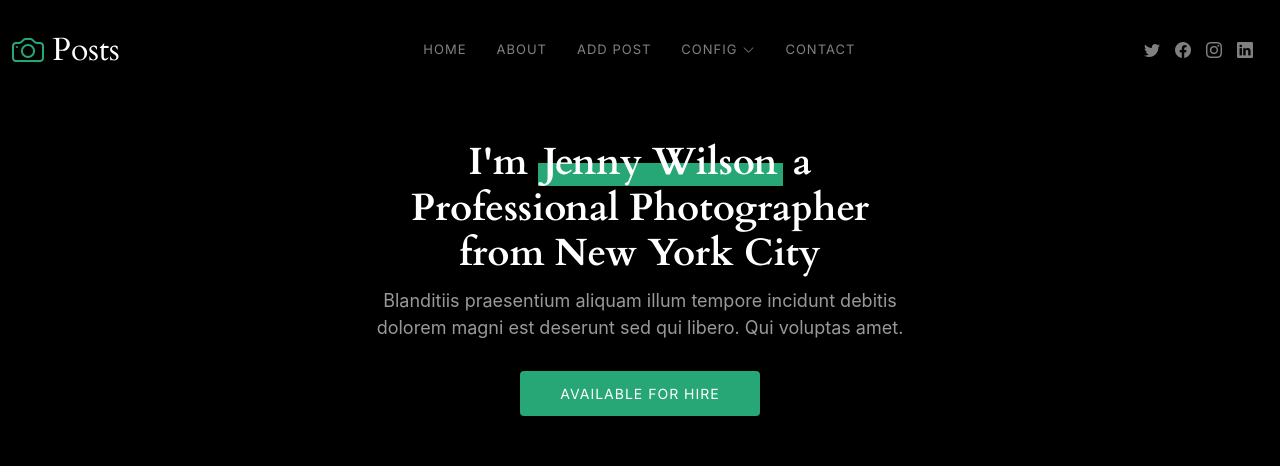
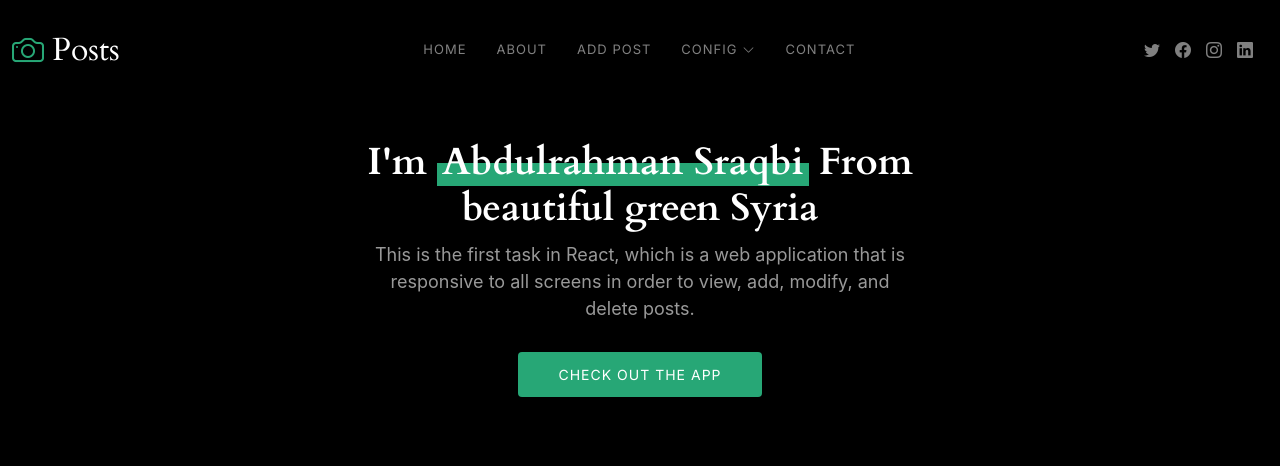
Before and after one commit to Abdalrhmanal/TaskFrist-Reacr-Abdulrahamn-Alsaraqbo, a React (Create React App) app: page / in a window 1280 px wide. Shown: the top 466 px of the page. Built offline with nearby package versions, Linux system fonts and the light colour scheme; no server answers.

Commit message:
updata hero

```diff
--- a/package.json
+++ b/package.json
@@ -3,6 +3,7 @@
   "version": "0.1.0",
   "private": true,
   "dependencies": {
+    "homepage":"https://github.com/Abdalrhmanal/TaskFrist-Reacr-Abdulrahamn-Alsaraqbo",
     "@testing-library/jest-dom": "^5.17.0",
     "@testing-library/react": "^13.4.0",
     "@testing-library/user-event": "^13.5.0",
--- a/src/Components/Post/CreatePost.jsx
+++ b/src/Components/Post/CreatePost.jsx
@@ -6,8 +6,9 @@ function AddPage() {
   const [body, setBody] = useState('');
   const navigate = useNavigate(); // استخدام useNavigate
 
+  // دالة handleSubmit تتعامل مع إرسال النموذج
   const handleSubmit = (e) => {
-    e.preventDefault();
+    e.preventDefault(); // منع السلوك الافتراضي لإعادة تحميل الصفحة
     const postData = {
       title,
       body
@@ -28,6 +29,7 @@ function AddPage() {
         setBody('');
         navigate(`/detailspost/${data.id}`); // التنقل إلى صفحة تفاصيل المنشور
       })
+      // تحديد دالة catch للتعامل مع أي خطأ يظهر أثناء عملية اضافة المنشور
       .catch(error => {
         console.error('Error adding post:', error);
         alert('Failed to add post');
--- a/src/Home/Home.jsx
+++ b/src/Home/Home.jsx
@@ -10,9 +10,9 @@ function Home() {
         <div className="container">
           <div className="row justify-content-center">
             <div className="col-lg-6 text-center">
-              <h2>I'm <span>Jenny Wilson</span> a Professional Photographer from New York City</h2>
-              <p>Blanditiis praesentium aliquam illum tempore incidunt debitis dolorem magni est deserunt sed qui libero. Qui voluptas amet.</p>
-              <a href="contact.html" className="btn-get-started">Available for hire</a>
+              <h2>I'm <span>Abdulrahman Sraqbi</span> From beautiful green Syria</h2>
+              <p>This is the first task in React, which is a web application that is responsive to all screens in order to view, add, modify, and delete posts.</p>
+              <a href="#" className="btn-get-started">Check out the app</a>
             </div>
           </div>
         </div>
```
